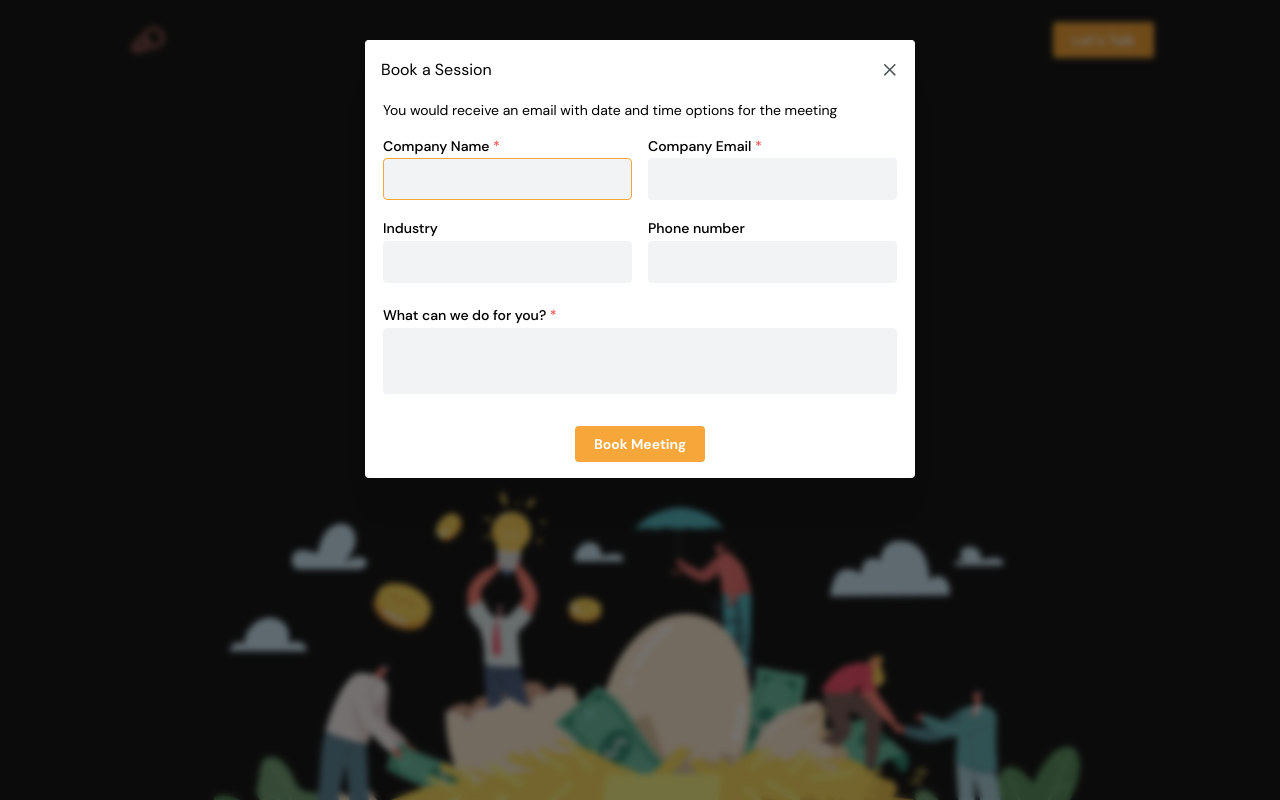
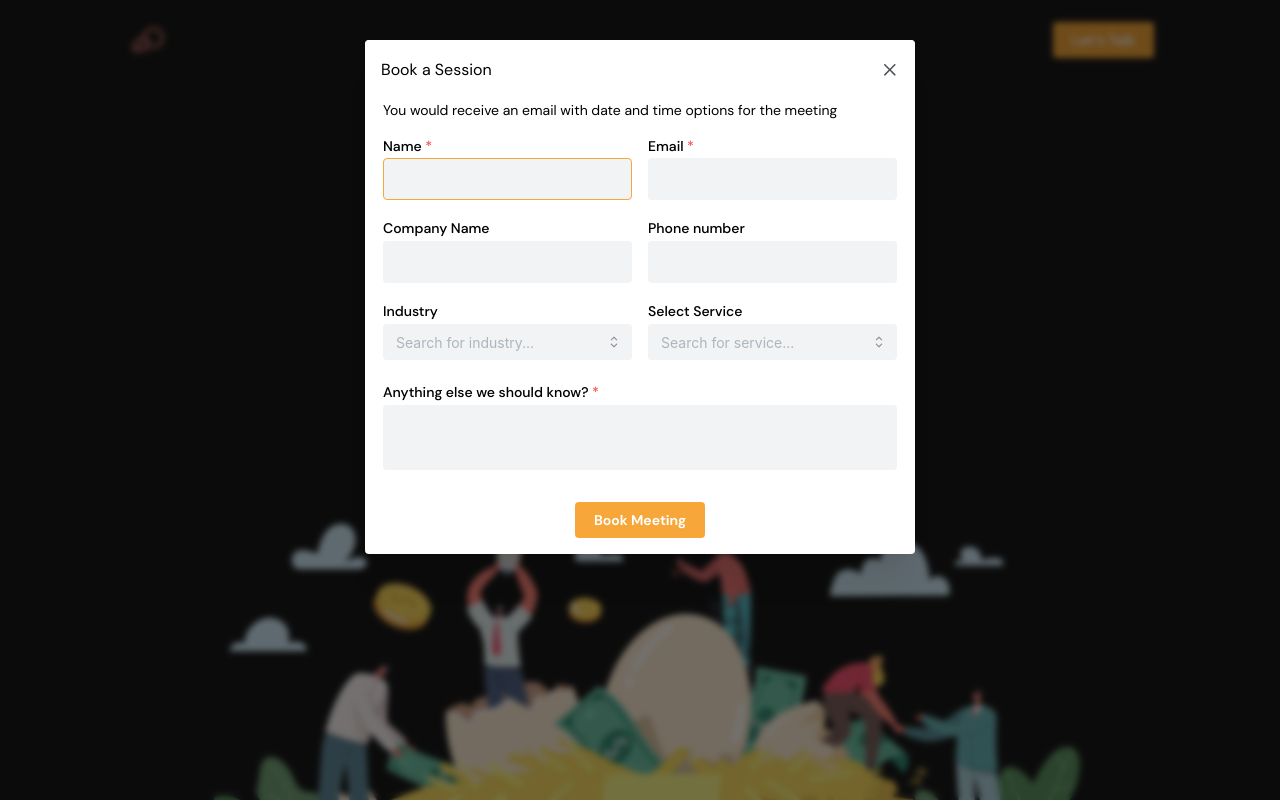
Before and after one commit to OrigemSolution/origem, a React (Vite) app: page / in a window 1280 px wide. Both pictures are taken after a click on the button "Get started". Shown: the top 800 px of the page. Built offline with nearby package versions, Linux system fonts and the light colour scheme.

Commit message:
fix the vite base

```diff
--- a/src/components/modal/ContactModal.jsx
+++ b/src/components/modal/ContactModal.jsx
@@ -9,13 +9,33 @@ import {
 	Textarea,
 	Flex,
 	NumberInput,
+	Select,
 } from "@mantine/core";
 import classes from "./Modal.module.css";
+import industriesData from "./industries.json";
+import servicesData from "./services.json";
 import PropTypes from "prop-types";
+import { useForm } from "@mantine/form";
 
 export const ContactModal = ({ children, styled, width, mobile }) => {
 	const [opened, { open, close }] = useDisclosure(false);
 	const matches = useMediaQuery("(max-width: 500px)");
+
+	const industryNames = industriesData.map((industry) => industry.name);
+
+	const form = useForm({
+		initialValues: {
+			name: "",
+			company: "",
+			email: "",
+			phone: "",
+			industry: "",
+			otherIndustry: "",
+			service: "",
+			otherService: "",
+			message: "",
+		},
+	});
 
 	return (
 		<>
@@ -30,7 +50,7 @@ export const ContactModal = ({ children, styled, width, mobile }) => {
 				}}
 				fullScreen={matches}
 			>
-				<form>
+				<form onSubmit={form.onSubmit((values) => console.log(values))}>
 					<Fieldset
 						legend="You would receive an email with date and time options for the meeting"
 						variant="unstyled"
@@ -43,30 +63,44 @@ export const ContactModal = ({ children, styled, width, mobile }) => {
 						>
 							<Stack>
 								<TextInput
-									label="Company Name"
+									label="Name"
 									variant="filled"
 									placeholder=""
 									withAsterisk
 									size="md"
 									classNames={{ label: classes.label }}
 									data-autofocus
+									{...form.getInputProps("name")}
 								/>
 								<TextInput
-									label="Industry"
+									label="Company Name"
 									variant="filled"
 									placeholder=""
 									size="md"
 									classNames={{ label: classes.label }}
+									{...form.getInputProps("company")}
+								/>
+								<Select
+									variant="filled"
+									label="Industry"
+									placeholder="Search for industry..."
+									data={industryNames}
+									searchable
+									clearable
+									limit={30}
+									nothingFoundMessage="Nothing found..."
+									{...form.getInputProps("industry")}
 								/>
 							</Stack>
 							<Stack>
 								<TextInput
-									label="Company Email"
+									label="Email"
 									variant="filled"
 									placeholder=""
 									withAsterisk
 									size="md"
 									classNames={{ label: classes.label }}
+									{...form.getInputProps("email")}
 								/>
 								<NumberInput
 									label="Phone number"
@@ -74,18 +108,53 @@ export const ContactModal = ({ children, styled, width, mobile }) => {
 									placeholder=""
 									size="md"
 									classNames={{ label: classes.label }}
+									{...form.getInputProps("phone")}
 									hideControls
+								/>
+								<Select
+									variant="filled"
+									label="Select Service"
+									placeholder="Search for service..."
+									data={servicesData}
+									searchable
+									clearable
+									limit={30}
+									nothingFoundMessage="Nothing found..."
+									{...form.getInputProps("service")}
 								/>
 							</Stack>
 						</SimpleGrid>
 						<Stack mt={"lg"}>
+							{form.values.industry === "Other Industry" && (
+								<TextInput
+									label="Other Industry"
+									variant="filled"
+									placeholder=""
+									withAsterisk
+									size="md"
+									classNames={{ label: classes.label }}
+									{...form.getInputProps("otherIndustry")}
+								/>
+							)}
+							{form.values.service === "Other Services" && (
+								<TextInput
+									label="Other Services"
+									variant="filled"
+									placeholder=""
+									withAsterisk
+									size="md"
+									classNames={{ label: classes.label }}
+									{...form.getInputProps("otherService")}
+								/>
+							)}
 							<Textarea
-								label="What can we do for you?"
+								label="Anything else we should know?"
 								variant="filled"
 								placeholder=""
 								withAsterisk
 								size="md"
 								classNames={{ label: classes.label }}
+								{...form.getInputProps("message")}
 							/>
 						</Stack>
 						<Flex
--- /dev/null
+++ b/src/components/modal/industries.json
@@ -0,0 +1,446 @@
+[
+	{
+		"name": "Industry"
+	},
+	{
+		"name": "Accounting"
+	},
+	{
+		"name": "Airlines/Aviation"
+	},
+	{
+		"name": "Alternative Dispute Resolution"
+	},
+	{
+		"name": "Alternative Medicine"
+	},
+	{
+		"name": "Animation"
+	},
+	{
+		"name": "Apparel/Fashion"
+	},
+	{
+		"name": "Architecture/Planning"
+	},
+	{
+		"name": "Arts/Crafts"
+	},
+	{
+		"name": "Automotive"
+	},
+	{
+		"name": "Aviation/Aerospace"
+	},
+	{
+		"name": "Banking/Mortgage"
+	},
+	{
+		"name": "Biotechnology/Greentech"
+	},
+	{
+		"name": "Broadcast Media"
+	},
+	{
+		"name": "Building Materials"
+	},
+	{
+		"name": "Business Supplies/Equipment"
+	},
+	{
+		"name": "Capital Markets/Hedge Fund/Private Equity"
+	},
+	{
+		"name": "Chemicals"
+	},
+	{
+		"name": "Civic/Social Organization"
+	},
+	{
+		"name": "Civil Engineering"
+	},
+	{
+		"name": "Commercial Real Estate"
+	},
+	{
+		"name": "Computer Games"
+	},
+	{
+		"name": "Computer Hardware"
+	},
+	{
+		"name": "Computer Networking"
+	},
+	{
+		"name": "Computer Software/Engineering"
+	},
+	{
+		"name": "Computer/Network Security"
+	},
+	{
+		"name": "Construction"
+	},
+	{
+		"name": "Consumer Electronics"
+	},
+	{
+		"name": "Consumer Goods"
+	},
+	{
+		"name": "Consumer Services"
+	},
+	{
+		"name": "Cosmetics"
+	},
+	{
+		"name": "Dairy"
+	},
+	{
+		"name": "Defense/Space"
+	},
+	{
+		"name": "Design"
+	},
+	{
+		"name": "E-Learning"
+	},
+	{
+		"name": "Education Management"
+	},
+	{
+		"name": "Electrical/Electronic Manufacturing"
+	},
+	{
+		"name": "Entertainment/Movie Production"
+	},
+	{
+		"name": "Environmental Services"
+	},
+	{
+		"name": "Events Services"
+	},
+	{
+		"name": "Executive Office"
+	},
+	{
+		"name": "Facilities Services"
+	},
+	{
+		"name": "Farming"
+	},
+	{
+		"name": "Financial Services"
+	},
+	{
+		"name": "Fine Art"
+	},
+	{
+		"name": "Fishery"
+	},
+	{
+		"name": "Food Production"
+	},
+	{
+		"name": "Food/Beverages"
+	},
+	{
+		"name": "Fundraising"
+	},
+	{
+		"name": "Furniture"
+	},
+	{
+		"name": "Gambling/Casinos"
+	},
+	{
+		"name": "Glass/Ceramics/Concrete"
+	},
+	{
+		"name": "Government Administration"
+	},
+	{
+		"name": "Government Relations"
+	},
+	{
+		"name": "Graphic Design/Web Design"
+	},
+	{
+		"name": "Health/Fitness"
+	},
+	{
+		"name": "Higher Education/Acadamia"
+	},
+	{
+		"name": "Hospital/Health Care"
+	},
+	{
+		"name": "Hospitality"
+	},
+	{
+		"name": "Human Resources/HR"
+	},
+	{
+		"name": "Import/Export"
+	},
+	{
+		"name": "Individual/Family Services"
+	},
+	{
+		"name": "Industrial Automation"
+	},
+	{
+		"name": "Information Services"
+	},
+	{
+		"name": "Information Technology/IT"
+	},
+	{
+		"name": "Insurance"
+	},
+	{
+		"name": "International Affairs"
+	},
+	{
+		"name": "International Trade/Development"
+	},
+	{
+		"name": "Internet"
+	},
+	{
+		"name": "Investment Banking/Venture"
+	},
+	{
+		"name": "Investment Management/Hedge Fund/Private Equity"
+	},
+	{
+		"name": "Judiciary"
+	},
+	{
+		"name": "Law Enforcement"
+	},
+	{
+		"name": "Law Practice/Law Firms"
+	},
+	{
+		"name": "Legal Services"
+	},
+	{
+		"name": "Legislative Office"
+	},
+	{
+		"name": "Leisure/Travel"
+	},
+	{
+		"name": "Library"
+	},
+	{
+		"name": "Logistics/Procurement"
+	},
+	{
+		"name": "Luxury Goods/Jewelry"
+	},
+	{
+		"name": "Machinery"
+	},
+	{
+		"name": "Management Consulting"
+	},
+	{
+		"name": "Maritime"
+	},
+	{
+		"name": "Market Research"
+	},
+	{
+		"name": "Marketing/Advertising/Sales"
+	},
+	{
+		"name": "Mechanical or Industrial Engineering"
+	},
+	{
+		"name": "Media Production"
+	},
+	{
+		"name": "Medical Equipment"
+	},
+	{
+		"name": "Medical Practice"
+	},
+	{
+		"name": "Mental Health Care"
+	},
+	{
+		"name": "Military Industry"
+	},
+	{
+		"name": "Mining/Metals"
+	},
+	{
+		"name": "Motion Pictures/Film"
+	},
+	{
+		"name": "Museums/Institutions"
+	},
+	{
+		"name": "Music"
+	},
+	{
+		"name": "Nanotechnology"
+	},
+	{
+		"name": "Newspapers/Journalism"
+	},
+	{
+		"name": "Non-Profit/Volunteering"
+	},
+	{
+		"name": "Oil/Energy/Solar/Greentech"
+	},
+	{
+		"name": "Online Publishing"
+	},
+	{
+		"name": "Outsourcing/Offshoring"
+	},
+	{
+		"name": "Package/Freight Delivery"
+	},
+	{
+		"name": "Packaging/Containers"
+	},
+	{
+		"name": "Paper/Forest Products"
+	},
+	{
+		"name": "Performing Arts"
+	},
+	{
+		"name": "Pharmaceuticals"
+	},
+	{
+		"name": "Philanthropy"
+	},
+	{
+		"name": "Photography"
+	},
+	{
+		"name": "Plastics"
+	},
+	{
+		"name": "Political Organization"
+	},
+	{
+		"name": "Primary/Secondary Education"
+	},
+	{
+		"name": "Printing"
+	},
+	{
+		"name": "Professional Training"
+	},
+	{
+		"name": "Program Development"
+	},
+	{
+		"name": "Public Relations/PR"
+	},
+	{
+		"name": "Public Safety"
+	},
+	{
+		"name": "Publishing Industry"
+	},
+	{
+		"name": "Railroad Manufacture"
+	},
+	{
+		"name": "Ranching"
+	},
+	{
+		"name": "Real Estate/Mortgage"
+	},
+	{
+		"name": "Recreational Facilities/Services"
+	},
+	{
+		"name": "Religious Institutions"
+	},
+	{
+		"name": "Renewables/Environment"
+	},
+	{
+		"name": "Research Industry"
+	},
+	{
+		"name": "Restaurants"
+	},
+	{
+		"name": "Retail Industry"
+	},
+	{
+		"name": "Security/Investigations"
+	},
+	{
+		"name": "Semiconductors"
+	},
+	{
+		"name": "Shipbuilding"
+	},
+	{
+		"name": "Sporting Goods"
+	},
+	{
+		"name": "Sports"
+	},
+	{
+		"name": "Staffing/Recruiting"
+	},
+	{
+		"name": "Supermarkets"
+	},
+	{
+		"name": "Telecommunications"
+	},
+	{
+		"name": "Textiles"
+	},
+	{
+		"name": "Think Tanks"
+	},
+	{
+		"name": "Tobacco"
+	},
+	{
+		"name": "Translation/Localization"
+	},
+	{
+		"name": "Transportation"
+	},
+	{
+		"name": "Utilities"
+	},
+	{
+		"name": "Venture Capital/VC"
+	},
+	{
+		"name": "Veterinary"
+	},
+	{
+		"name": "Warehousing"
+	},
+	{
+		"name": "Wholesale"
+	},
+	{
+		"name": "Wine/Spirits"
+	},
+	{
+		"name": "Wireless"
+	},
+	{
+		"name": "Writing/Editing"
+	},
+	{
+		"name": "Other Industry"
+	}
+]
--- /dev/null
+++ b/src/components/modal/services.json
@@ -0,0 +1,10 @@
+[
+	"Search Engine Optimization (SEO)",
+	"Social Media Marketing",
+	"Content Marketing",
+	"Email Marketing",
+	"Pay-Per-Click (PPC) Advertising",
+	"Web Design and Development",
+	"Analytics and Data Analysis",
+    "Other Services"
+]
--- a/src/components/sections/sectionThree/HeroBullets.module.css
+++ b/src/components/sections/sectionThree/HeroBullets.module.css
@@ -8,6 +8,8 @@
 
 .content {
 	max-width: rem(480px);
+	max-height:550px;
+	overflow-y: auto;
 	margin-right: calc(var(--mantine-spacing-xl) * 3);
 
 	@media (max-width: $mantine-breakpoint-md) {
```
